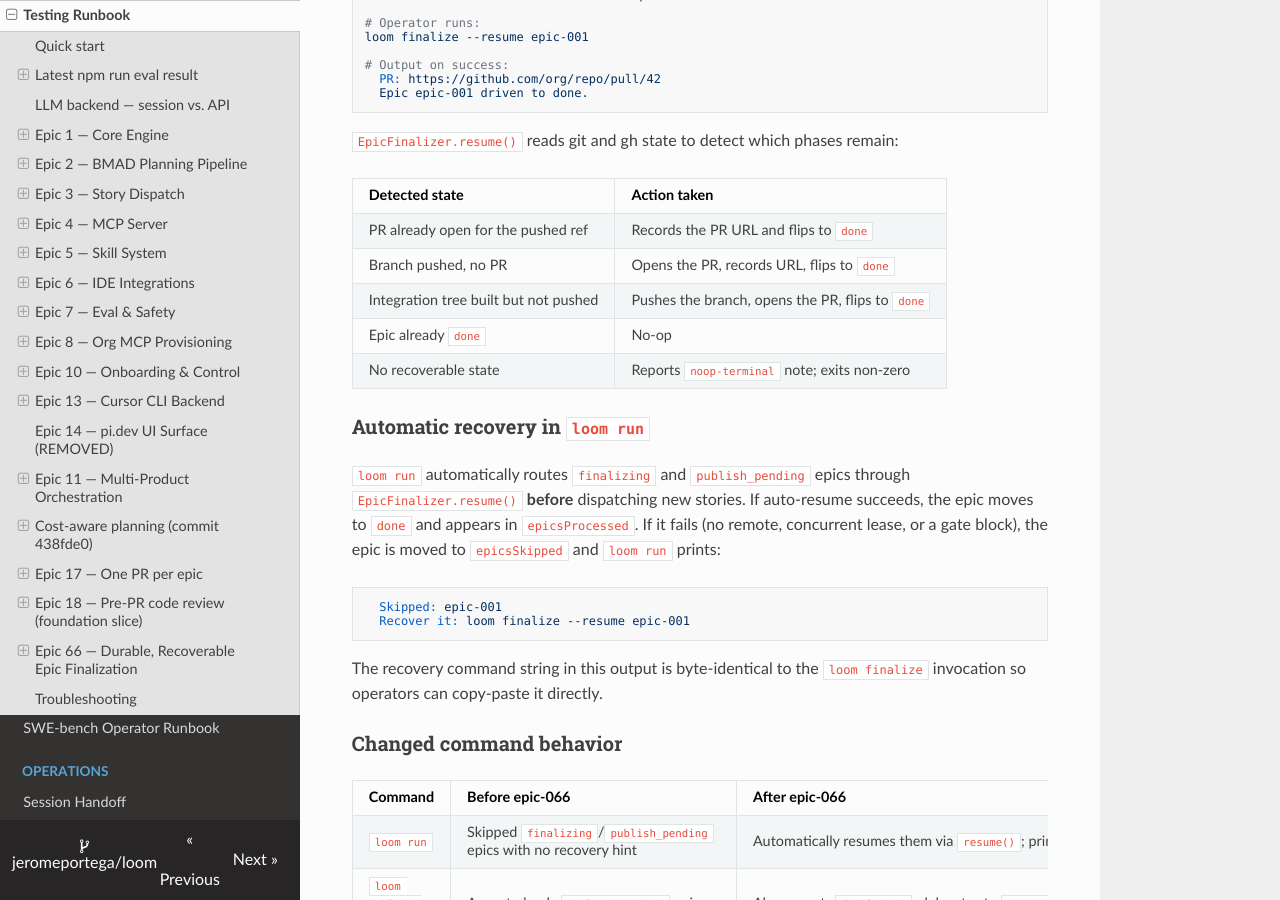
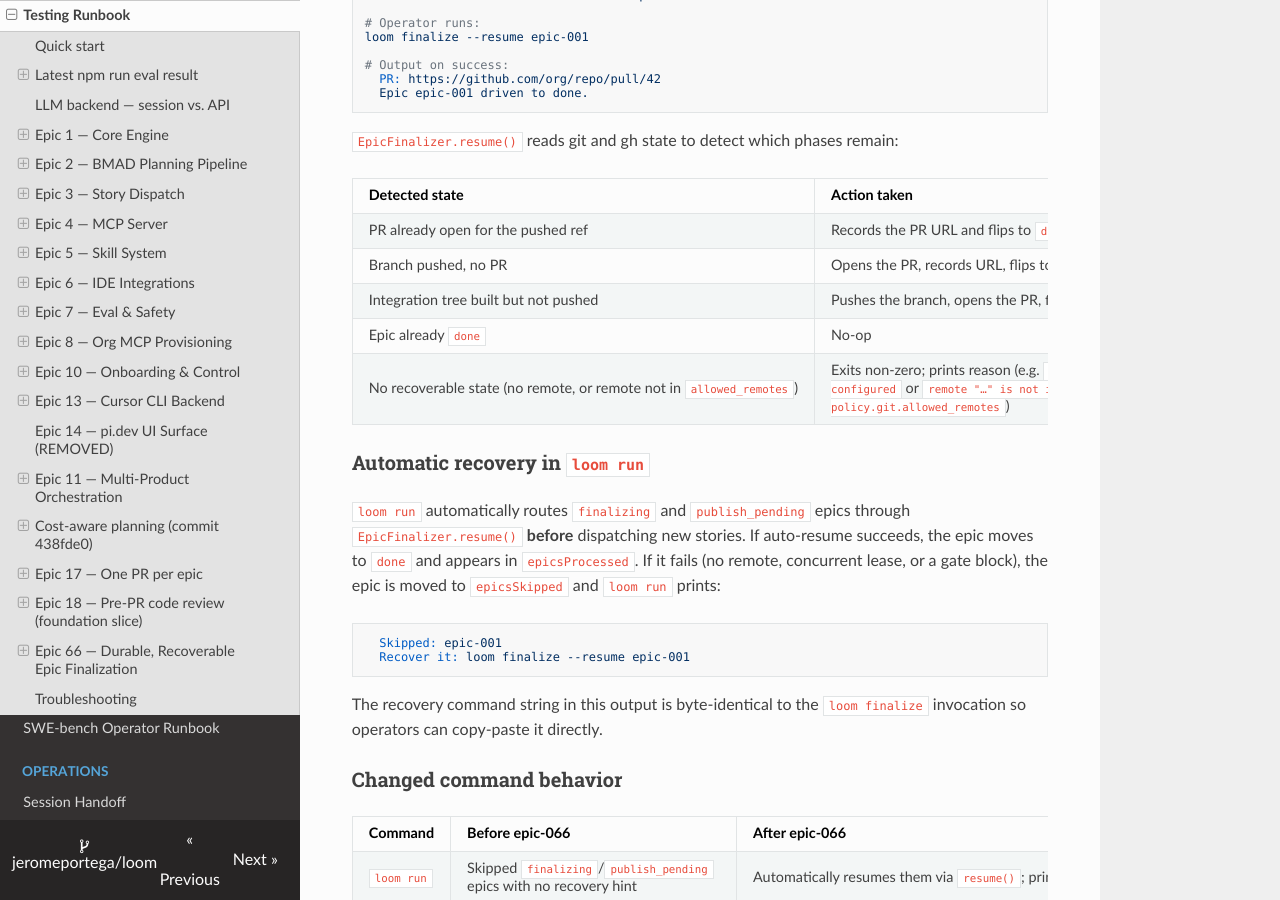
Before and after one commit to jeromeportega/loom, an MkDocs documentation site: the page built from docs/testing/runbook.md, in a window 1280 px wide and 900 px high, scrolled down 47276 px. Built offline with MkDocs 1.6.1, drawn with Linux system fonts in a browser that asks for light colours; nearby versions of some CDN libraries.

Commit message:
fix(docs): address code-review blockers in epic-066 docs update (story-066-006)
- capabilities.md: enumerate exact `publish_pending`/`finalizing` accepted statuses
  and `finalize_ref` precondition in `loom publish` refused-condition (was "not in a
  recoverable state" — too vague for operator debugging)
- capabilities.md: rename reconcile row from "Reconcile a gate-blocked epic" to
  "Reconcile a stranded `in_progress` or `finalizing` epic" (gate-blocked is only one
  case now; row title must match the full accepted-status set)
- capabilities.md: add canonical-command cross-reference note to both `publish` and
  `reconcile` rows pointing operators at `loom finalize --resume` as the primary path
  for `finalizing` epics
- README.md: fix `loom publish` description to clarify push-first path exists for
  `finalizing` (was "from the pushed ref", implying always pre-pushed)
- README.md: fix `loom reconcile` description — "stranded-but-merged" applies only to
  `in_progress`; rephrase to show `in_progress` (already merged) vs `finalizing` as
  distinct cases
- docs/testing/runbook.md: replace internal `noop-terminal` action label with the
  operator-visible message (exits non-zero with specific reason text) in the detected-
  state table

Co-Authored-By: Claude Sonnet 4.6 <noreply@anthropic.com>

```diff
--- a/docs/testing/runbook.md
+++ b/docs/testing/runbook.md
@@ -2224,7 +2224,7 @@ loom finalize --resume epic-001
 | Branch pushed, no PR | Opens the PR, records URL, flips to `done` |
 | Integration tree built but not pushed | Pushes the branch, opens the PR, flips to `done` |
 | Epic already `done` | No-op |
-| No recoverable state | Reports `noop-terminal` note; exits non-zero |
+| No recoverable state (no remote, or remote not in `allowed_remotes`) | Exits non-zero; prints reason (e.g. `no remote configured` or `remote "…" is not in policy.git.allowed_remotes`) |
 
 ### Automatic recovery in `loom run`
 
```
Also changed, not shown: README.md (+2 -2 lines), docs/capabilities.md (+2 -2 lines).
